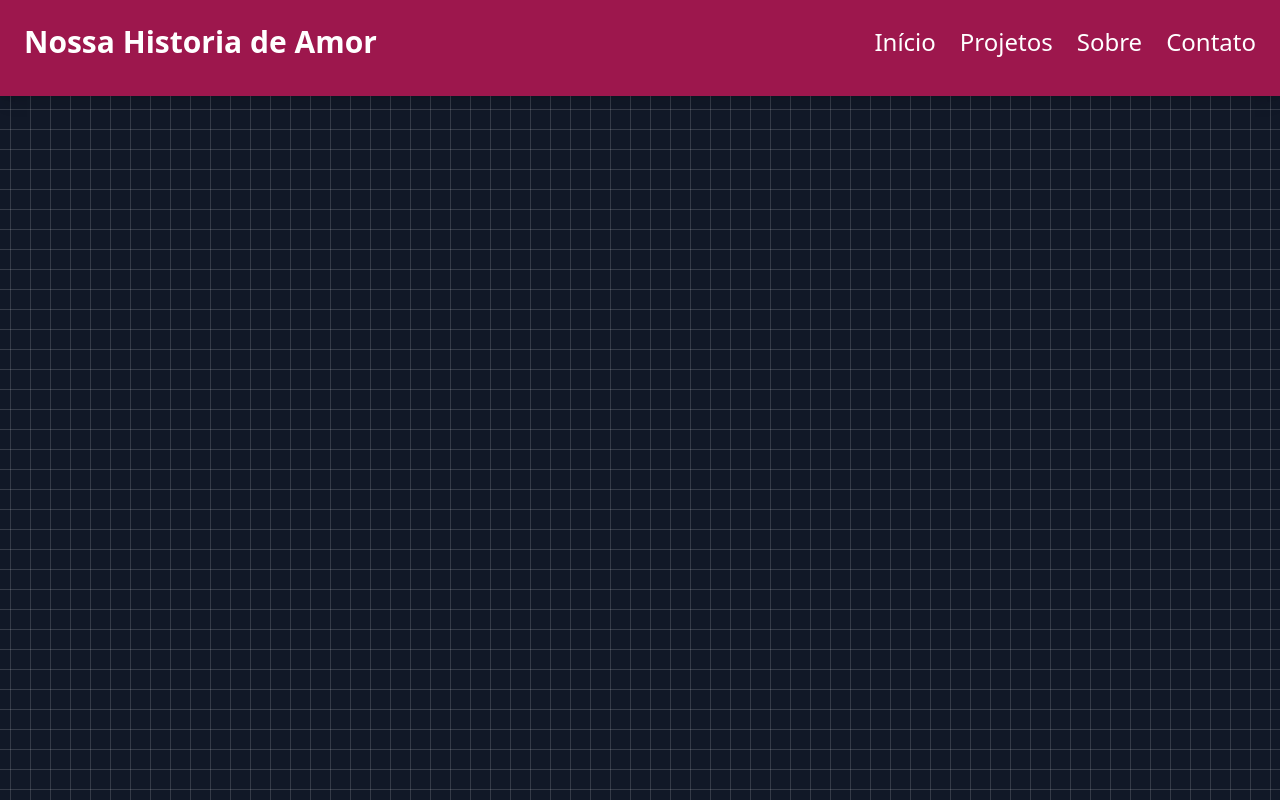
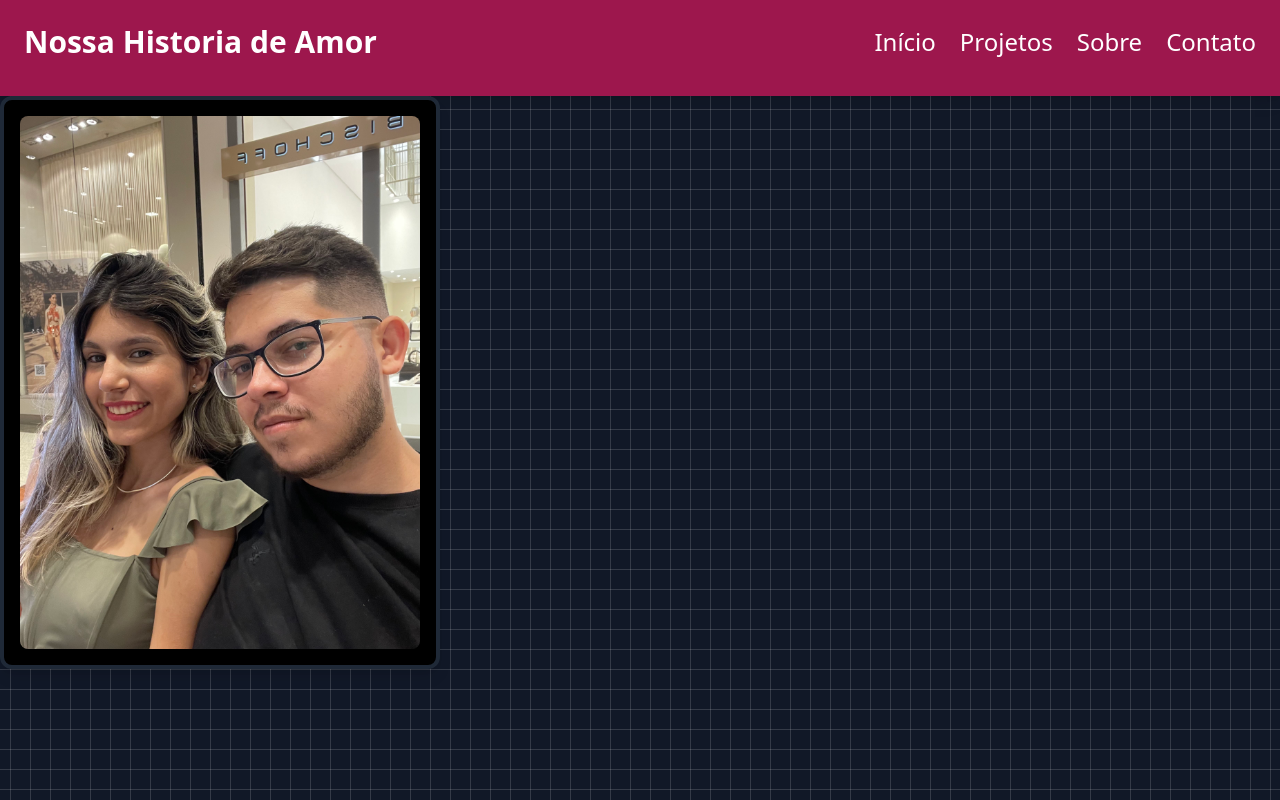
Before and after one commit to victorgomesc/Album, a Next.js app: page / in a window 1280 px wide. Built offline with nearby package versions, Linux system fonts and the light colour scheme.

Commit message:
feat:implemeted photocard

```diff
--- a/src/components/PhotoCard.tsx
+++ b/src/components/PhotoCard.tsx
@@ -1,9 +1,10 @@
+import Image from 'next/image'
 import React from 'react'
 
 const PhotoCard = () => {
   return (
-    <div>
-
+    <div className="p-4 border-4 border-gray-800 max-w-fit rounded-xl shadow-lg bg-black">
+      <Image src="/assets/foto1.jpeg" alt='foto1' width={400} height={550} className="rounded-lg max-w-full h-auto" />
     </div>
   )
 }
```
Also changed, not shown: public/assets/foto1.jpeg (added).
